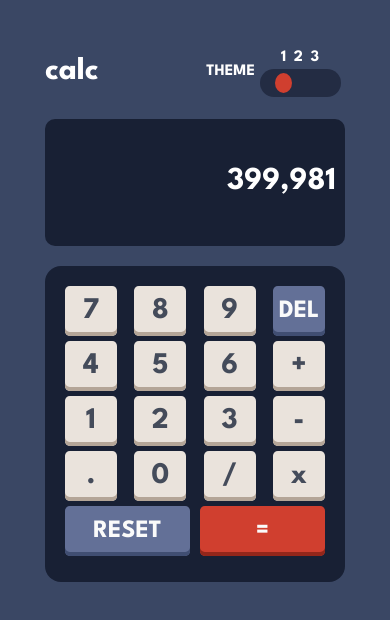
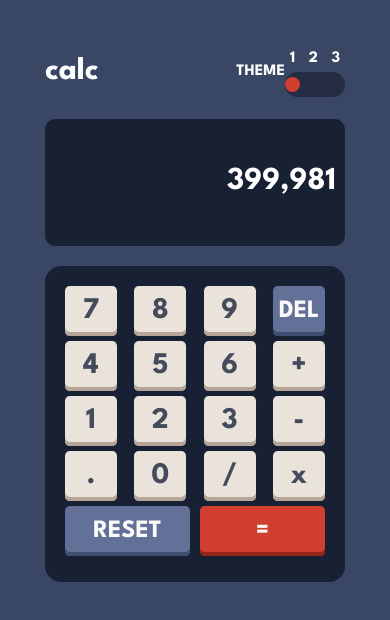
Before and after one commit to Yinkusadel/ADEL-CALCULATOR-APP, a website: page index.html in a window 390 px wide. Drawn offline with Linux system fonts and the light colour scheme.

Commit message:
Refactor: inputs to be more responsive

```diff
--- a/css/index.css
+++ b/css/index.css
@@ -105,27 +105,25 @@
 
 .label-input {
   flex-direction: column;
-  width: 100px;
+  width: 60px;
   height: 50px;
 }
 
 .labels {
-  padding: 0.5rem;
-  width: 60%;
-  height: 45%;
+  width: 50px;
+  height: 25px;
 }
 
 .theme-inputs {
   background-color: var(--mobile-radio-input-background);
-  padding: 3px 15px;
   border-radius: 1.3rem;
-  width: 90%;
-  height: 70px;
+  width: 60px;
+  height: 25px;
 }
 
 .theme-inputs input {
-  width: 20px;
-  height: 20px;
+  width: 15px;
+  height: 15px;
   border-radius: 50%;
   transition: 0.2s;
   cursor: pointer;
```
